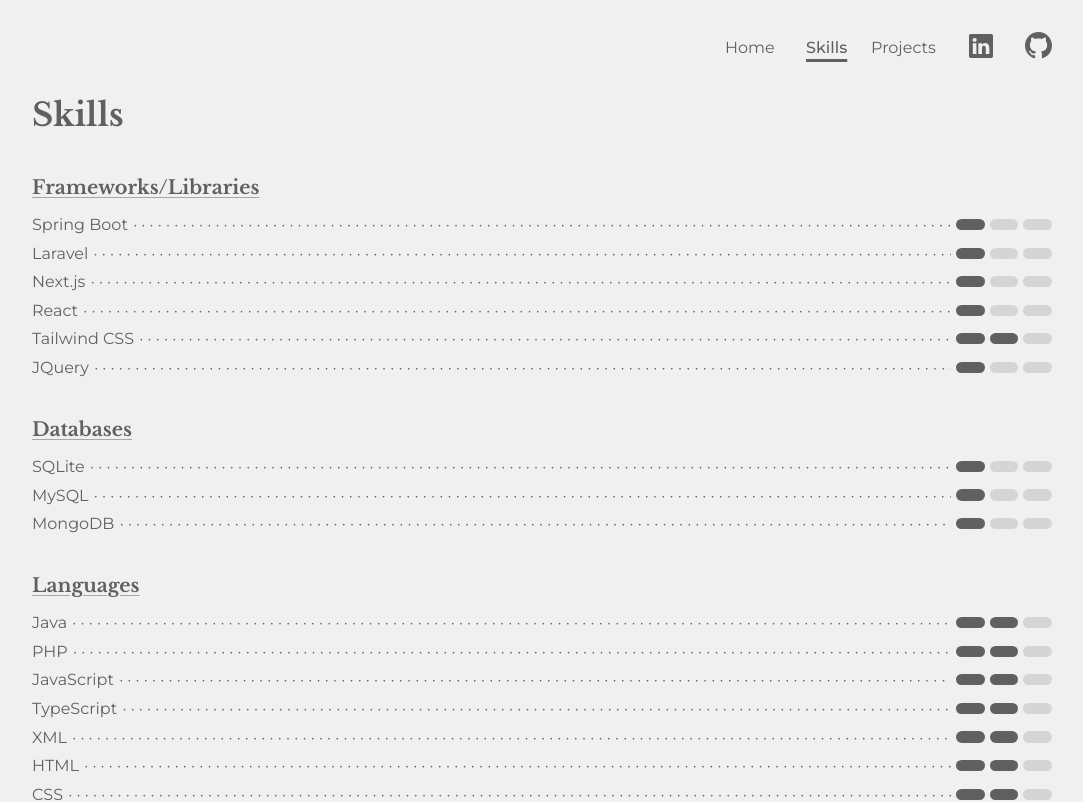
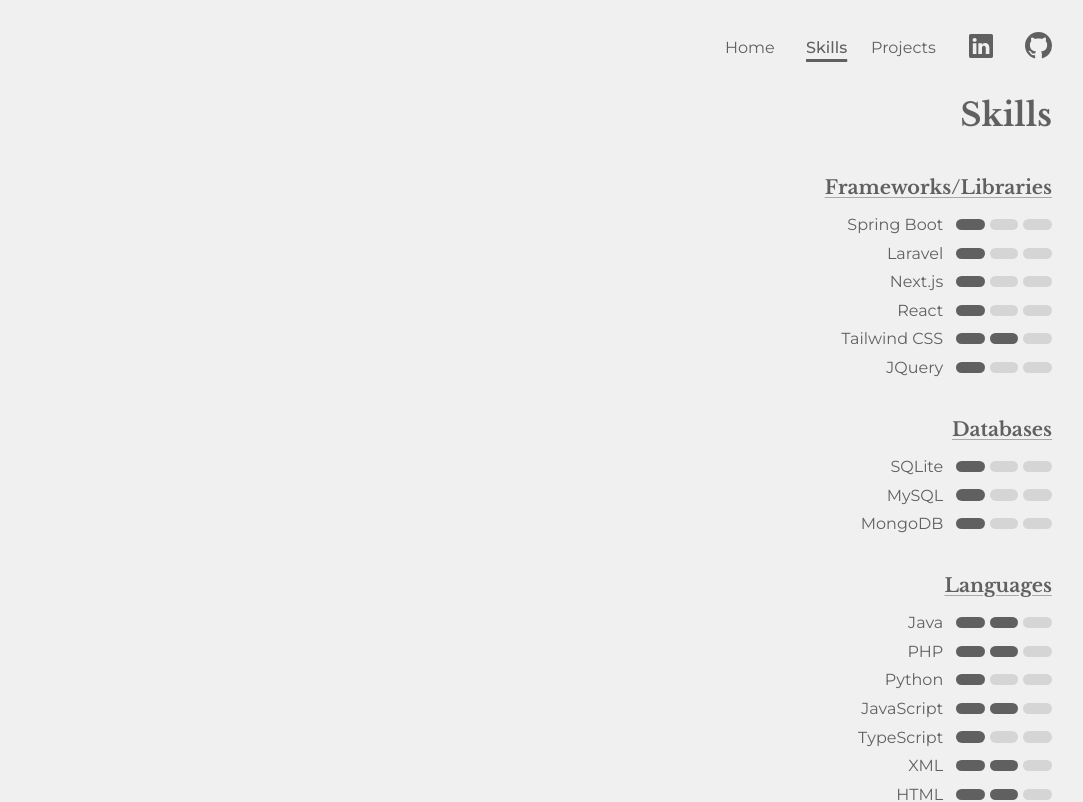
Before and after one commit to nhsneto/portfolio, a Next.js app: page /skills in a window 1280 px wide. Shown: the top 802 px of the page, without its empty margins (98-1181 px from the left). Built offline with nearby package versions, Linux system fonts and the light colour scheme.

Commit message:
Change skills page styles - Align content to the right - Remove dots from SkillItem component

```diff
--- a/app/components/SkillItem.module.css
+++ b/app/components/SkillItem.module.css
@@ -1,7 +1,8 @@
 .container {
   display: flex;
+  justify-content: flex-end;
   align-items: center;
-  column-gap: 0.33rem;
+  column-gap: 0.8rem;
 }
 
 .text {
--- a/app/components/SkillItem.tsx
+++ b/app/components/SkillItem.tsx
@@ -10,11 +10,6 @@
   return (
     <li className={styles.container}>
       <span className={styles.text}>{text}</span>
-      <span className={styles.dots}>
-        · · · · · · · · · · · · · · · · · · · · · · · · · · · · · · · · · · · · · · · · · · · · · · · · · · · · · · · ·
-        · · · · · · · · · · · · · · · · · · · · · · · · · · · · · · · · · · · · · · · · · · · · · · · · · · · · · · · ·
-        · · · · · · · · · · · · · · · · · · · · · · · · · · · · · · · · · · · ·
-      </span>
       <div className={styles.mobile}>
         <LevelBar width="5rem" height="0.5rem" color="var(--gray)" level={level} />
       </div>
--- a/app/globals.css
+++ b/app/globals.css
@@ -14,7 +14,11 @@
 body {
   max-width: 100vw;
   height: 100%;
-  overflow-x: hidden;
+}
+
+/* Prevents content movement to the side when moving from a non-scrollable page to a scrollable one */
+html {
+  margin-left: calc(100vw - 100%);
 }
 
 body {
--- a/app/skills/page.module.css
+++ b/app/skills/page.module.css
@@ -1,7 +1,13 @@
 .container {
   margin: 0 1.5rem;
+  display: flex;
+  justify-content: flex-end;
   padding-bottom: 8rem;
+}
+
+.content {
   color: var(--gray);
+  text-align: right;
 }
 
 .title {
--- a/app/skills/page.tsx
+++ b/app/skills/page.tsx
@@ -8,6 +8,7 @@
   return (
     <Layout>
       <div className={styles.container}>
+        <div className={styles.content}>
           <h1 className={styles.title}>Skills</h1>
 
           <div className={styles.skillsList}>
@@ -37,8 +38,9 @@
               <ul className={`${montserrat.className} ${styles.skills}`}>
                 <SkillItem text="Java" level={Level.Intermediate} />
                 <SkillItem text="PHP" level={Level.Intermediate} />
+                <SkillItem text="Python" level={Level.Basic} />
                 <SkillItem text="JavaScript" level={Level.Intermediate} />
-              <SkillItem text="TypeScript" level={Level.Intermediate} />
+                <SkillItem text="TypeScript" level={Level.Basic} />
                 <SkillItem text="XML" level={Level.Intermediate} />
                 <SkillItem text="HTML" level={Level.Intermediate} />
                 <SkillItem text="CSS" level={Level.Intermediate} />
@@ -54,6 +56,7 @@
             </section>
           </div>
         </div>
+      </div>
     </Layout>
   );
 }
```
Lines whose indentation alone changed are shown as unchanged.
